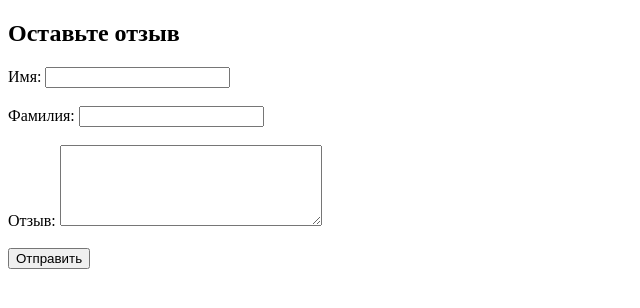
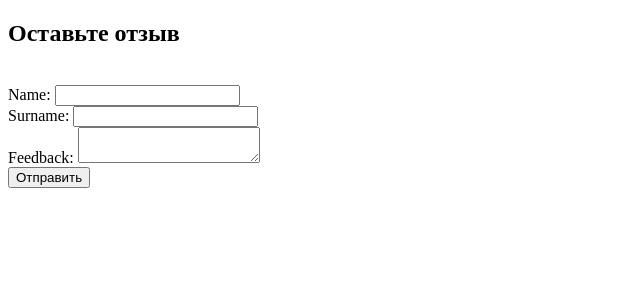
Before and after one commit to PreparingShaders/Django-PetProject, a Django app: page / in a window 1280 px wide. Shown: the top 308 px of the page, without its empty margins (0-640 px from the left). Run offline with Django 5.2, Linux system fonts and the light colour scheme.

Commit message:
Добавил forms и прописал класс FeedbackForms

```diff
--- /dev/null
+++ b/forms/form_project/feedback/forms.py
@@ -0,0 +1,6 @@
+from django import forms
+
+class FeedbackForms(forms.Form):
+    name = forms.CharField()
+    surname = forms.CharField()
+    feedback = forms.CharField(widget=forms.Textarea(attrs={'rows': 2, 'cols': 20}))
--- a/forms/form_project/feedback/templates/feedback/feedback.html
+++ b/forms/form_project/feedback/templates/feedback/feedback.html
@@ -8,21 +8,8 @@
     <h2> Оставьте отзыв </h2>
     <form action="/" method="post">
         {% csrf_token %}
-        {% if got_error %}
-        <p>Нельзя вводить пустое имя</p>
-        {% endif %}
-        <label for="name_id"> Имя: </label>
-        <input type="text" id="name_id" name="name">
         <br>
-        <br>
-        <label for="surname_id">Фамилия: </label>
-        <input type="text" id="surname_id" name="surname">
-        <br>
-        <br>
-        <label for="feedback_id">Отзыв: </label>
-        <textarea name="feedback" id="feedback_id" cols="30" rows="5"></textarea>
-         <br>
-         <br>
+        {{ form }}
         <button type="submit">Отправить</button>
     </form>
 </body>
--- a/forms/form_project/feedback/views.py
+++ b/forms/form_project/feedback/views.py
@@ -1,16 +1,17 @@
 from django.shortcuts import render
 from django.http import HttpResponseRedirect
-
+from .forms import FeedbackForms
 
 # Create your views here.
 def index(request):
+    form = FeedbackForms()
     if  request.method == 'POST':
-        name = request.POST['name']
-        if len(name) == 0:
-            return render(request, 'feedback/feedback.html', context={'got_error': True})
-        print(name)
-        return HttpResponseRedirect('/done')
-    return render(request, 'feedback/feedback.html', context={'got_error': False})
+        form = FeedbackForms(request.POST)
+        if form.is_valid():
+            print(form.cleaned_data)
+            return HttpResponseRedirect('/done')
+    form = FeedbackForms()
+    return render(request, 'feedback/feedback.html', context={'form': form})
 
 
 def done(request):
```
